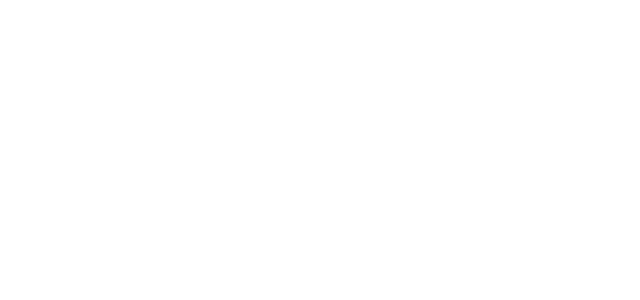
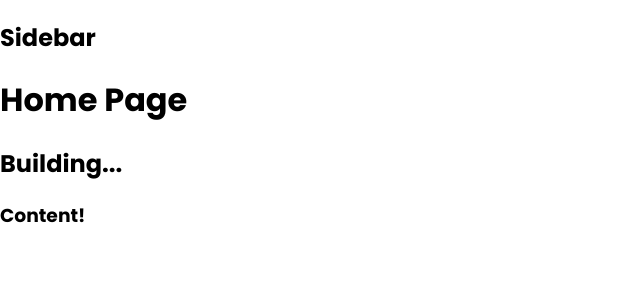
Before and after one commit to Colyail/Admin-next, a Next.js app: page / in a window 1280 px wide. Shown: the top 300 px of the page, without its empty margins (0-640 px from the left). Built offline with nearby package versions, Linux system fonts and the light colour scheme.

Commit message:
Initial structure of the template

```diff
--- /dev/null
+++ b/public/templates/Content.tsx
@@ -0,0 +1,12 @@
+
+interface ContentProps {
+    children?: any
+}
+
+export default function Content(props: ContentProps) {
+    return (
+        <div>
+            {props.children}
+        </div>
+    )
+}
--- /dev/null
+++ b/public/templates/Header.tsx
@@ -0,0 +1,17 @@
+import Title from "./Title";
+
+interface HeaderProps {
+    title: string
+    subtitle: string
+}
+
+export default function Header(props: HeaderProps) {
+    return (
+        <div>
+            <Title
+                title={props.title}
+                subtitle={props.subtitle}
+            />
+        </div>
+    )
+}
--- /dev/null
+++ b/public/templates/Layout.tsx
@@ -0,0 +1,27 @@
+import Content from "./Content";
+import Header from "./Header";
+import SideBar from "./SideBar";
+
+interface LayoutProps {
+    title: string
+    subtitle: string
+    children?: any
+}
+
+export default function Layout(props: LayoutProps) {
+    return (
+        <div className={`flex h-screen w-screen`}>
+            <SideBar />
+
+            <div className={`flex flex-col w-full p-7 bg-gray-300`}>
+                <Header
+                    title={props.title}
+                    subtitle={props.subtitle}
+                />
+                <Content >
+                    {props.children}
+                </Content>
+            </div>
+        </div>
+    )
+}
--- /dev/null
+++ b/public/templates/SideBar.tsx
@@ -0,0 +1,8 @@
+
+export default function SideBar() {
+    return (
+        <aside>
+            <h2>Sidebar</h2>
+        </aside>
+    )
+}
--- /dev/null
+++ b/public/templates/Title.tsx
@@ -0,0 +1,18 @@
+
+interface TitleProps {
+    title: string
+    subtitle: string
+}
+
+export default function Title(props: TitleProps) {
+    return (
+        <div>
+            <h1>
+                {props.title}
+            </h1>
+            <h2>
+                {props.subtitle}
+            </h2>
+        </div>
+    )
+}
--- a/src/pages/index.tsx
+++ b/src/pages/index.tsx
@@ -1,8 +1,12 @@
+import Layout from "../../public/templates/layout";
 
 export default function Home() {
   return (
-    <div>
-
-    </div>
+    <Layout
+      title="Home Page"
+      subtitle="Building..."
+    >
+      <h3>Content!</h3>
+    </Layout>
   )
 }
--- a/src/styles/globals.css
+++ b/src/styles/globals.css
@@ -1,9 +1,12 @@
+@import url('https://fonts.googleapis.com/css2?family=Poppins:wght@100;200;300;400;500;600;700;800;900&display=swap');
+
 html,
 body {
   padding: 0;
   margin: 0;
-  font-family: -apple-system, BlinkMacSystemFont, Segoe UI, Roboto, Oxygen,
-    Ubuntu, Cantarell, Fira Sans, Droid Sans, Helvetica Neue, sans-serif;
+  /* font-family: -apple-system, BlinkMacSystemFont, Segoe UI, Roboto, Oxygen,
+    Ubuntu, Cantarell, Fira Sans, Droid Sans, Helvetica Neue, sans-serif; */
+  font-family: 'Poppins', sans-serif;
 }
 
 a {
```
